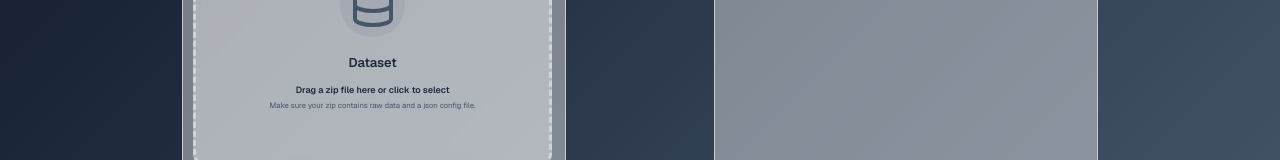
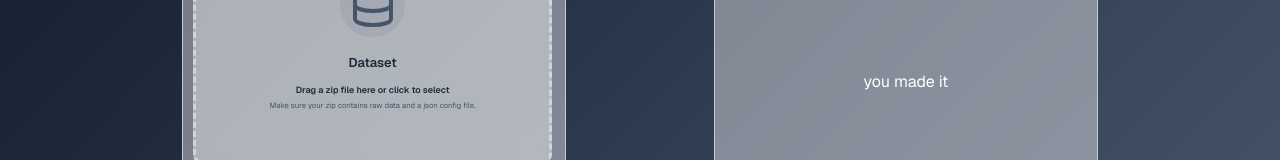
Before and after one commit to Kellog99/stable_ai_gui, a Next.js app: page / in a window 1280 px wide. Both pictures are taken after a click on the button "Model Repository". Shown: the part 406-566 px from the top of the page. Built offline with nearby package versions, Linux system fonts and the light colour scheme.

Commit message:
model upload fixed

```diff
--- a/app/components/client/ModelDisplayer.tsx
+++ b/app/components/client/ModelDisplayer.tsx
@@ -11,11 +11,11 @@ interface ModelDisplayerProps {
 
 export default function ModelDisplayer(props: ModelDisplayerProps) {
     const models = useStore((state) => state.models)
-
+    console.log("MODELS LOADED", models)
     return (
         <>
 
-        <Text>{models}</Text>
+       <Text>you made it </Text>
         {/*
             <Card shadow="sm" padding="lg" radius="md" withBorder style={{ backgroundColor: '#f8f9fa' }}>
                 <Card.Section>
--- a/app/pages/HomePage/HomePageDrop.tsx
+++ b/app/pages/HomePage/HomePageDrop.tsx
@@ -31,7 +31,8 @@ const HomePageDrop: React.FC = ( {
                     accept: 'application/x-zip-compressed',
                     formFieldName: "folder_zip",
                     description: 'Make sure your zip contains raw data and a json config file.',
-                    uploadUrl: "http://localhost:8000/upload_folder/check",
+                    uploadUrlCheck: "http://localhost:8000/upload_folder/check",
+                    uploadUrl: "http://localhost:8000/upload_folder",
                     refreshFunction: DatasetsLoader,
                     setRefreshData: setDatasets
                 } }
@@ -48,7 +49,8 @@ const HomePageDrop: React.FC = ( {
                     accept: 'application/zip',
                     formFieldName: "file",
                     description: 'Make sure your zip contains raw data and a json config file.',
-                    uploadUrl: "http://localhost:8082/upload/check",
+                    uploadUrlCheck: "http://localhost:8082/model/upload/check",
+                    uploadUrl:"http://localhost:8082/model/upload",
                     refreshFunction: getModels,
                     setRefreshData: setModels
 
```
